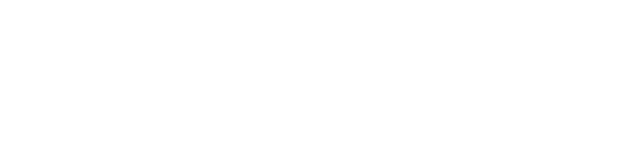
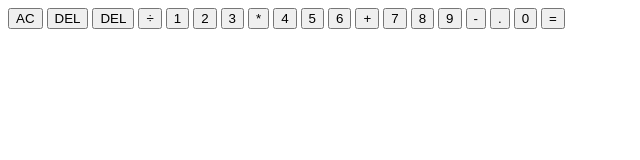
Before and after one commit to karyasuta/calculator-js, a plain HTML site: page index.html in a window 1280 px wide. Shown: the whole page, without its empty margins (0-640 px from the left). Drawn offline with Linux system fonts and the light colour scheme.

Commit message:
Finish HTML layout

```diff
--- a/index.html
+++ b/index.html
@@ -8,5 +8,31 @@
     <script src="script.js" defer></script>
     <title>Calculator - Vanilla JS</title>
   </head>
-  <body></body>
+  <body>
+    <div class="calculator-grid">
+      <div class="output">
+        <div class="previous-operand"></div>
+        <div class="current-operand"></div>
+      </div>
+      <button class="span-two">AC</button>
+      <button>DEL</button>
+      <button>DEL</button>
+      <button>&div;</button>
+      <button>1</button>
+      <button>2</button>
+      <button>3</button>
+      <button>*</button>
+      <button>4</button>
+      <button>5</button>
+      <button>6</button>
+      <button>+</button>
+      <button>7</button>
+      <button>8</button>
+      <button>9</button>
+      <button>-</button>
+      <button>.</button>
+      <button>0</button>
+      <button class="span-two">=</button>
+    </div>
+  </body>
 </html>
```
